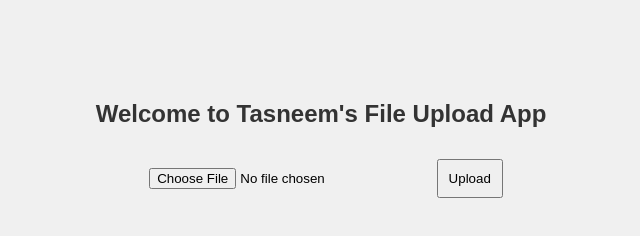
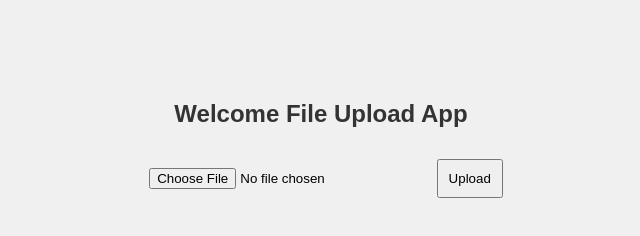
Before and after one commit to tasneemmomin/file-uploader, a plain HTML site: page index.html in a window 1280 px wide. Shown: the whole page, without its empty margins (319-959 px from the left). Drawn offline with Linux system fonts and the light colour scheme.

Commit message:
Update index.html

```diff
--- a/index.html
+++ b/index.html
@@ -5,7 +5,7 @@
   <link rel="stylesheet" href="style.css" />
 </head>
 <body>
-  <h2>Welcome to Tasneem's File Upload App</h2>
+  <h2>Welcome File Upload App</h2>
   <input type="file" id="fileInput" />
   <button onclick="uploadFile()">Upload</button>
   <p id="message"></p>
```
